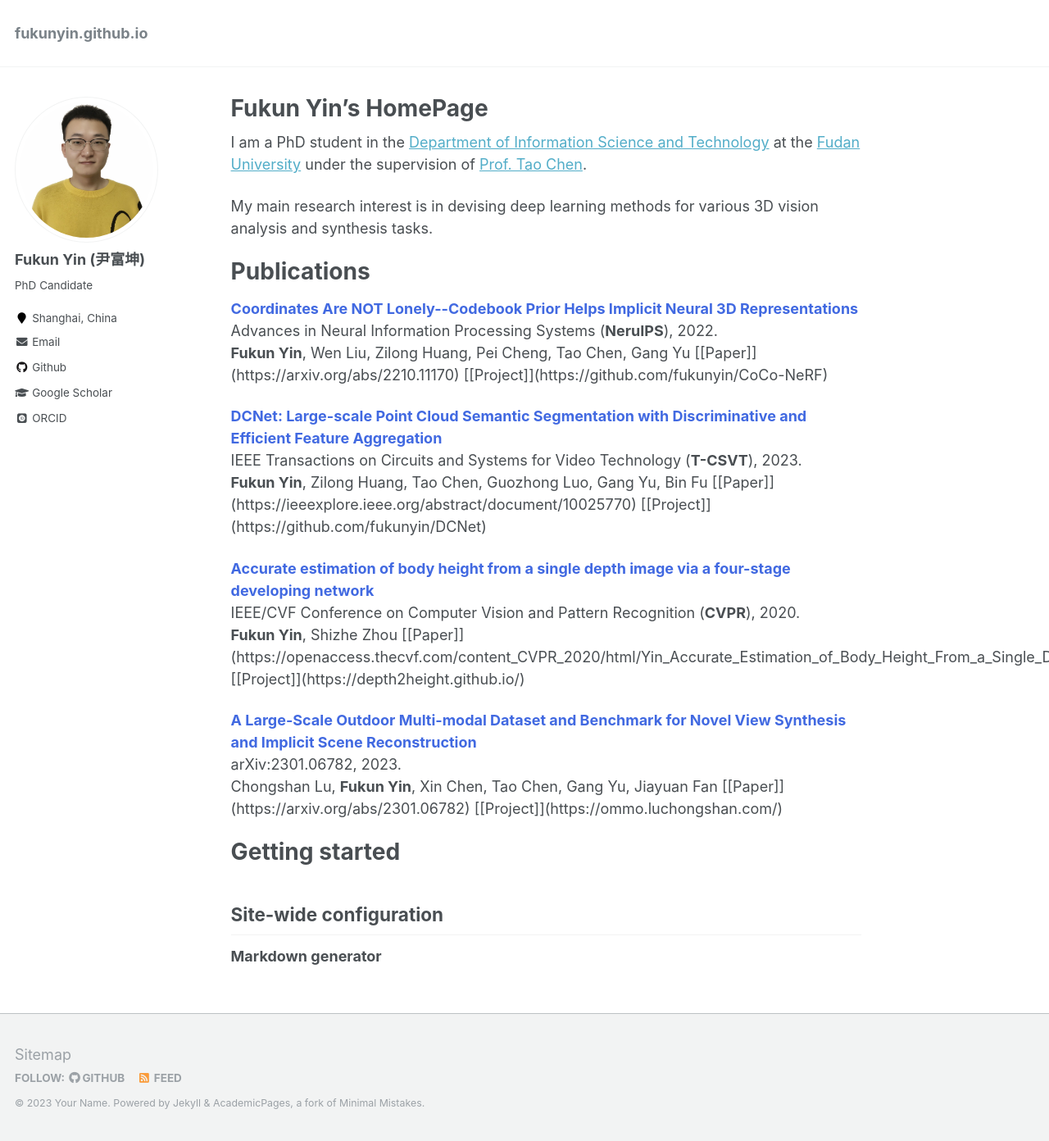
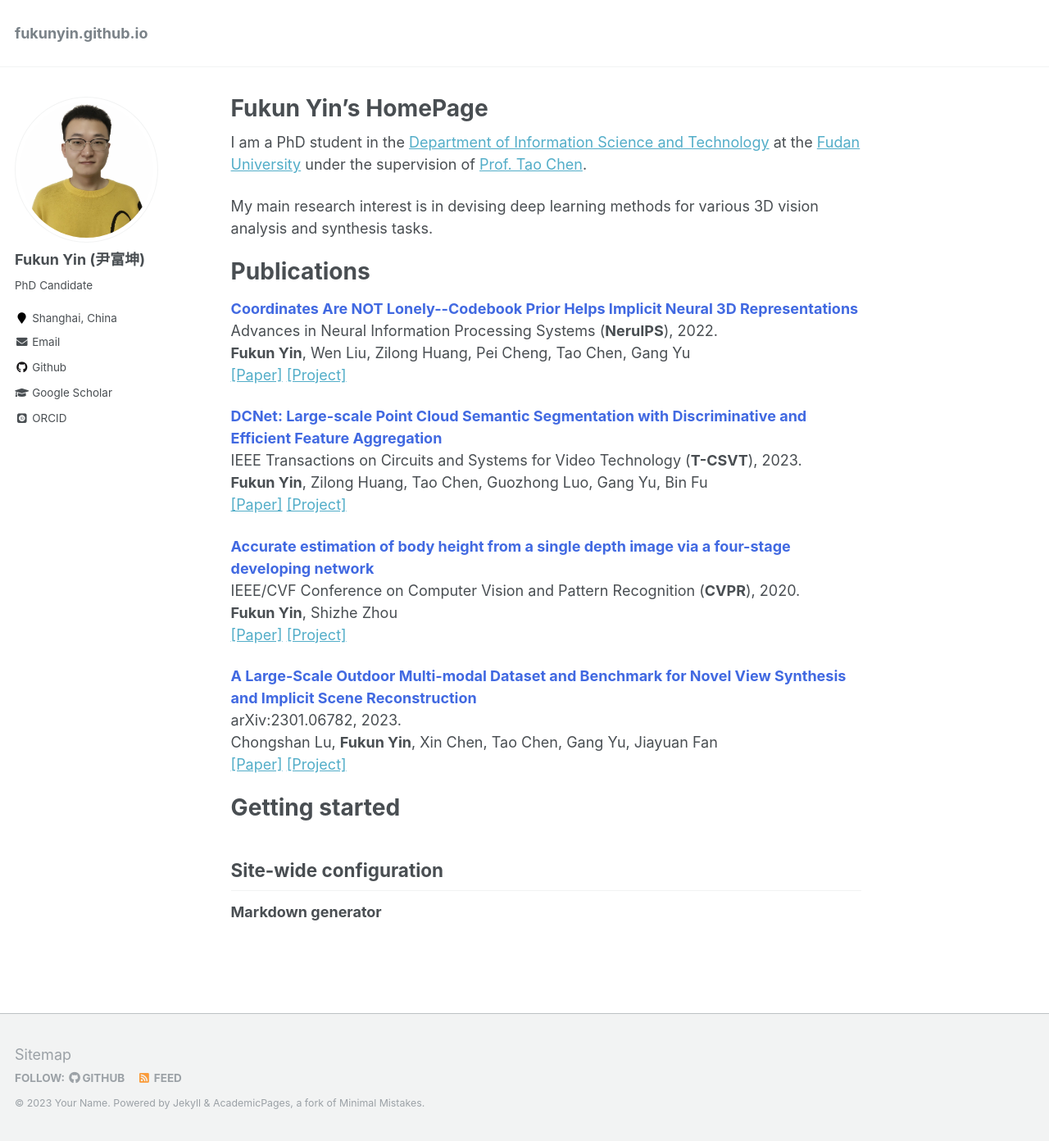
Before and after one commit to fukunyin/fukunyin.github.io, a Jekyll site: the page built from _pages/about.md, in a window 1280 px wide and 1392 px high. Shown: the whole window at 82% size. Built offline with Jekyll 4.4.1, drawn with Linux system fonts in a browser that asks for light colours; some web fonts are replaced.

Commit message:
Update about.md

```diff
--- a/_pages/about.md
+++ b/_pages/about.md
@@ -20,22 +20,22 @@ My main research interest is in devising deep learning methods for various 3D vi
 **<font color="#4169E1" size=4 >Coordinates Are NOT Lonely--Codebook Prior Helps Implicit Neural 3D Representations</font>**
 Advances in Neural Information Processing Systems (**NeruIPS**), 2022.
 **Fukun Yin**, Wen Liu, Zilong Huang, Pei Cheng, Tao Chen, Gang Yu
-[\[Paper]](https://arxiv.org/abs/2210.11170) [\[Project]](https://github.com/fukunyin/CoCo-NeRF)
+[[Paper]](https://arxiv.org/abs/2210.11170) [[Project]](https://github.com/fukunyin/CoCo-NeRF)
 
 **<font color="#4169E1" size=4 >DCNet: Large-scale Point Cloud Semantic Segmentation with Discriminative and Efficient Feature Aggregation</font>**
 IEEE Transactions on Circuits and Systems for Video Technology (**T-CSVT**), 2023.
 **Fukun Yin**, Zilong Huang, Tao Chen, Guozhong Luo, Gang Yu, Bin Fu
-[\[Paper]](https://ieeexplore.ieee.org/abstract/document/10025770) [\[Project]](https://github.com/fukunyin/DCNet)
+[[Paper]](https://ieeexplore.ieee.org/abstract/document/10025770) [[Project]](https://github.com/fukunyin/DCNet)
 
 **<font color="#4169E1" size=4 >Accurate estimation of body height from a single depth image via a four-stage developing network</font>**
 IEEE/CVF Conference on Computer Vision and Pattern Recognition (**CVPR**), 2020.
 **Fukun Yin**, Shizhe Zhou
-[\[Paper]](https://openaccess.thecvf.com/content_CVPR_2020/html/Yin_Accurate_Estimation_of_Body_Height_From_a_Single_Depth_Image_CVPR_2020_paper.html) [\[Project]](https://depth2height.github.io/)
+[[Paper]](https://openaccess.thecvf.com/content_CVPR_2020/html/Yin_Accurate_Estimation_of_Body_Height_From_a_Single_Depth_Image_CVPR_2020_paper.html) [[Project]](https://depth2height.github.io/)
 
 **<font color="#4169E1" size=4 >A Large-Scale Outdoor Multi-modal Dataset and Benchmark for Novel View Synthesis and Implicit Scene Reconstruction</font>**
 arXiv:2301.06782, 2023.
 Chongshan Lu, **Fukun Yin**, Xin Chen, Tao Chen, Gang Yu, Jiayuan Fan
-[\[Paper]](https://arxiv.org/abs/2301.06782) [\[Project]](https://ommo.luchongshan.com/)
+[[Paper]](https://arxiv.org/abs/2301.06782) [[Project]](https://ommo.luchongshan.com/)
 
 
 # Getting started
```
